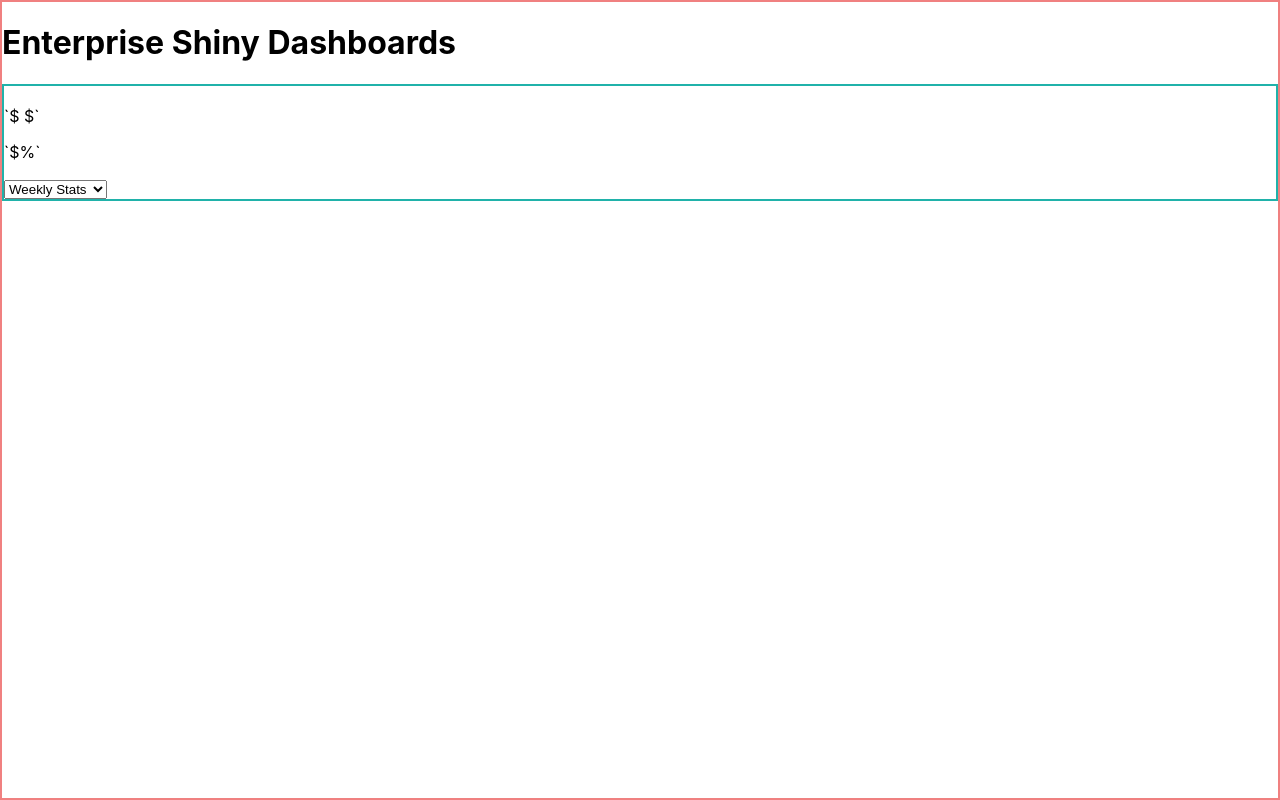
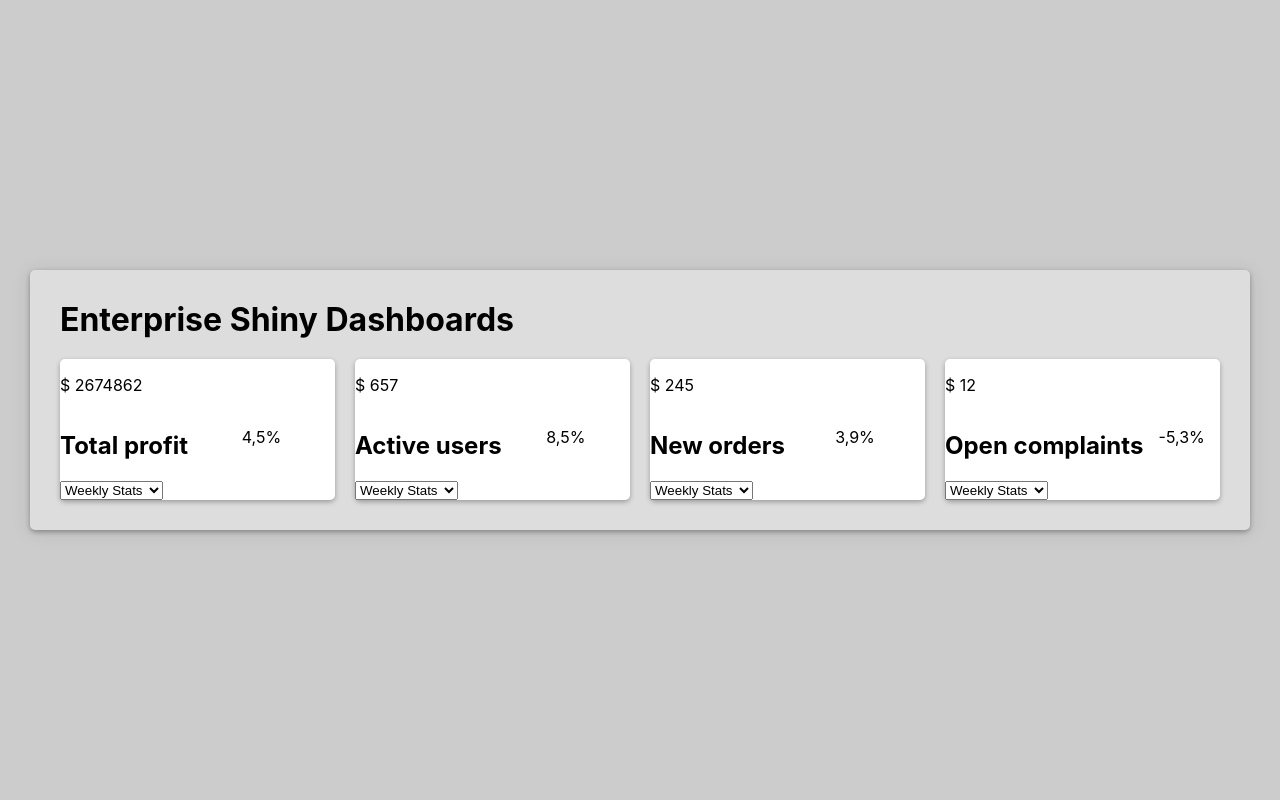
Before and after one commit to jchojna/dashboard, a React (Create React App) app: page / in a window 1280 px wide. Built offline with nearby package versions, Linux system fonts and the light colour scheme.

Commit message:
style: set basic overall and TextPanel's layout

```diff
--- a/public/index.html
+++ b/public/index.html
@@ -28,7 +28,7 @@
   </head>
   <body>
     <noscript>You need to enable JavaScript to run this app.</noscript>
-    <div id="root"></div>
+    <div id="root" class="root"></div>
     <!--
       This HTML file is a template.
       If you open it directly in the browser, you will see an empty page.
--- a/src/components/App.js
+++ b/src/components/App.js
@@ -6,7 +6,30 @@ function App() {
   return (
     <div className="App">
         <h1 className="App__heading">Enterprise Shiny Dashboards</h1>
-        <TextPanel />
+        <TextPanel
+          key="profit"
+          heading="Total profit"
+          value="2674862"
+          percentage="4,5"
+        />
+        <TextPanel
+          key="users"
+          heading="Active users"
+          value="657"
+          percentage="8,5"
+        />
+        <TextPanel
+          key="orders"
+          heading="New orders"
+          value="245"
+          percentage="3,9"
+        />
+        <TextPanel
+          key="complaints"
+          heading="Open complaints"
+          value="12"
+          percentage="-5,3"
+        />
     </div>
   );
 }
--- a/src/components/TextPanel.js
+++ b/src/components/TextPanel.js
@@ -2,12 +2,12 @@ import React from "react";
 import "../scss/TextPanel.scss";
 
 const TextPanel = (props) => {
-  const {heading, value, percentage} = props;
+  const {modifier, heading, value, percentage} = props;
   return (
-    <section className="TextPanel">
+    <section className={`TextPanel TextPanel--${modifier}`}>
       <h2 className="TextPanel__heading">{heading}</h2>
-      <p className="TextPanel__value">`$ ${value}`</p>
-      <p className="TextPanel__percentage">`${percentage}%`</p>
+      <p className="TextPanel__value">{`$ ${value}`}</p>
+      <p className="TextPanel__percentage">{`${percentage}%`}</p>
       <nav className="TextPanel__footer">
         <select name="stats" className="TextPanel__dropdown">
           <option value="weekly">Weekly Stats</option>
--- a/src/index.css
+++ b/src/index.css
@@ -11,12 +11,12 @@ html {
 }
 
 body {
-  margin: 0;
   font-family: -apple-system, BlinkMacSystemFont, 'Segoe UI', 'Roboto', 'Oxygen',
     'Ubuntu', 'Cantarell', 'Fira Sans', 'Droid Sans', 'Helvetica Neue',
     sans-serif;
   -webkit-font-smoothing: antialiased;
   -moz-osx-font-smoothing: grayscale;
+  margin: 0;
 }
 
 code {
--- a/src/scss/App.scss
+++ b/src/scss/App.scss
@@ -1,7 +1,35 @@
-.App {
-  border: 2px solid lightcoral;
+@import "_mixins.scss";
+@import "_variables.scss";
+
+.root {
+  @include flex-center;
+  background-color: #ccc;
+  display: flex;
   height: 100%;
   min-height: 100vh;
+  padding: 30px;
+  width: 100%;
+}
+
+.App {
+  background-color: #ddd;
+  border-radius: $corner;
+  box-shadow:
+    0 2px 20px rgba($color: #000, $alpha: 0.1),
+    0 2px 5px rgba($color: #000, $alpha: 0.3);
+  display: grid;
+  gap: 20px;
+  grid-template-areas:
+    "heading heading heading heading   "
+    "profit  users   orders  complaints";
+  grid-template-columns: repeat(4, 1fr);
+  align-items: stretch;
+  padding: 30px;
+
   width: 100%;
 
+  &__heading {
+    grid-area: heading;
+    margin: 0;
+  }
 }
--- a/src/scss/TextPanel.scss
+++ b/src/scss/TextPanel.scss
@@ -1,3 +1,42 @@
+@import "_mixins.scss";
+@import "_variables.scss";
+
 .TextPanel {
-  border: 2px solid lightseagreen;
+  background-color: #fff;
+  border-radius: $corner;
+  box-shadow: 0 2px 5px rgba($color: #000, $alpha: 0.3);
+  display: grid;
+  grid-template-areas:
+    "value   value     "
+    "heading percentage"
+    "navbar  navbar    ";
+  width: 100%;
+
+  &--profit {
+    grid-area: profit;
+  }
+
+  &--users {
+    grid-area: users;
+  }
+
+  &--orders {
+    grid-area: orders;
+  }
+
+  &--complaints {
+    grid-area: complaints;
+  }
+
+  &__heading {
+    grid-area: heading;
+  }
+
+  &__value {
+    grid-area: value;
+  }
+
+  &__percentage {
+    grid-area: percentage;
+  }
 }
--- /dev/null
+++ b/src/scss/_mixins.scss
@@ -0,0 +1,5 @@
+@mixin flex-center {
+  align-items: center;
+  display: flex;
+  justify-content: center;
+}
--- /dev/null
+++ b/src/scss/_variables.scss
@@ -0,0 +1 @@
+$corner: 5px;
```
